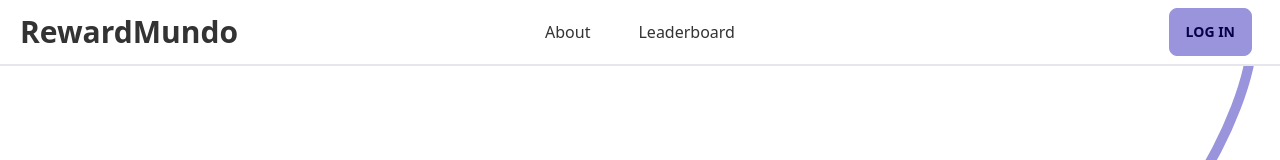
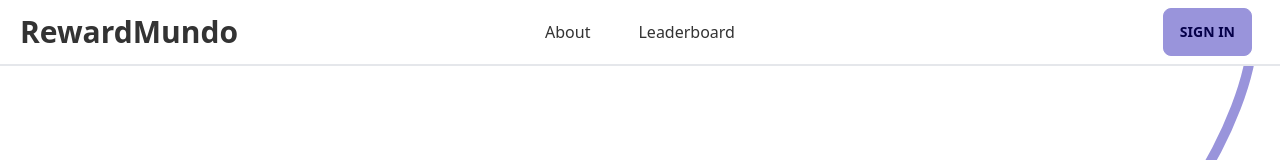
Before and after one commit to Lathryx/RewardMundo, a Next.js app: page / in a window 1280 px wide. Shown: the top 160 px of the page. Built offline with nearby package versions, Linux system fonts and the light colour scheme; no server answers.

Commit message:
more UI changes, more to come

```diff
--- a/components/Navbar.js
+++ b/components/Navbar.js
@@ -1,8 +1,11 @@
+import { useState } from 'react';
+
 import Link from 'next/link';
 
 import firebase from 'firebase/compat/app';
+import { signInWithEmailAndPassword } from 'firebase/auth';
 
-export default function Navbar({ user, auth }) {
+export default function Navbar({ user, auth, firestore }) {
     return (
         <div className="navbar bg-base-100 top-0 sticky b border-b-2 border-b-gray-200 z-10">
             <div className="navbar-start">
@@ -26,25 +29,46 @@ export default function Navbar({ user, auth }) {
                 <Link className="cursor-pointer text-3xl font-bold lg:hidden" href="/">RewardMundo</Link>
             </div>
             <div className="navbar-end">
-                { user ? <Profile user={user} auth={auth} /> : <SignIn auth={auth} /> }
+                { user ? <Profile user={user} auth={auth} firestore={firestore} /> : <SignIn user={user}auth={auth} /> }
             </div>
         </div>
     );
 }
 
 const SignIn = ({ auth }) => {
+    const [emailVal, setEmailVal] = useState('');
+    const [passwordVal, setPasswordVal] = useState('');
+
     const signInWithGoogle = () => {
         const provider = new firebase.auth.GoogleAuthProvider();
         auth.signInWithPopup(provider);
     };
 
+    const signInWithEmailAndPassword = () => {
+        if (!emailVal || !passwordVal) return;
+
+        setEmailVal('');
+        setPasswordVal('');
+    };
+
     return (
-        <button className="lg:mx-5 btn btn-sm lg:btn-md btn-primary" onClick={signInWithGoogle}>Log in</button>
+        <div className="dropdown dropdown-end">
+            <label tabIndex={0} className="lg:mx-5 btn btn-sm lg:btn-md btn-primary" >Sign in</label>
+            <ul tabIndex={0} className="dropdown-content menu p-3 shadow bg-base-100 rounded-box w-64">
+                <input className="mb-3 input bg-gray-100 hover:bg-gray-200 focus:bg-gray-200 w-full max-w-xs" type="text" placeholder="Email" value={emailVal} onChange={e => setEmailVal(e.target.value)} />
+                <input className="mb-4 input bg-gray-100 hover:bg-gray-200 focus:bg-gray-200 w-full max-w-xs" type="password" placeholder="Password" value={passwordVal} onChange={e => setPasswordVal(e.target.value)} />
+                <button className="btn btn-primary w-full max-w-xs normal-case" onClick={signInWithEmailAndPassword}>Sign in</button>
+                <div className="divider">or</div>
+                <button className="btn btn-ghost normal-case" onClick={signInWithGoogle}>Sign in with Google</button>
+            </ul>
+        </div>
     );
 };
 
-const Profile = ({ user, auth }) => {
-    console.log(user);
+const Profile = ({ user, auth, firestore }) => {
+    if (auth.currentUser) {
+        const userData = firestore.doc(user.uid);
+    }
 
     return auth.currentUser && (
         <div className="mx-5 dropdown dropdown-end">
--- a/pages/_app.js
+++ b/pages/_app.js
@@ -29,7 +29,7 @@ function MyApp({ Component, pageProps }) {
 
   return (
     <div className="scroll-smooth" data-theme="mytheme">
-      <Navbar user={user} auth={auth} />
+      <Navbar user={user} auth={auth} firestore={firestore} />
       <Component user={user} {...pageProps} />
       <Footer />
     </div>
--- a/tailwind.config.js
+++ b/tailwind.config.js
@@ -7,7 +7,7 @@ module.exports = {
   daisyui: {
     themes: [
       {
-        mytheme: {
+        mytheme: { // https://coolors.co/9994db-6f58c9-03b5aa-110b11-ffffff-4b6395-3da35d-f7b32b-fe4a49-412234
           "primary": "#9994DB",
           "secondary": "#6F58C9",
           "accent": "#03B5AA",
```
